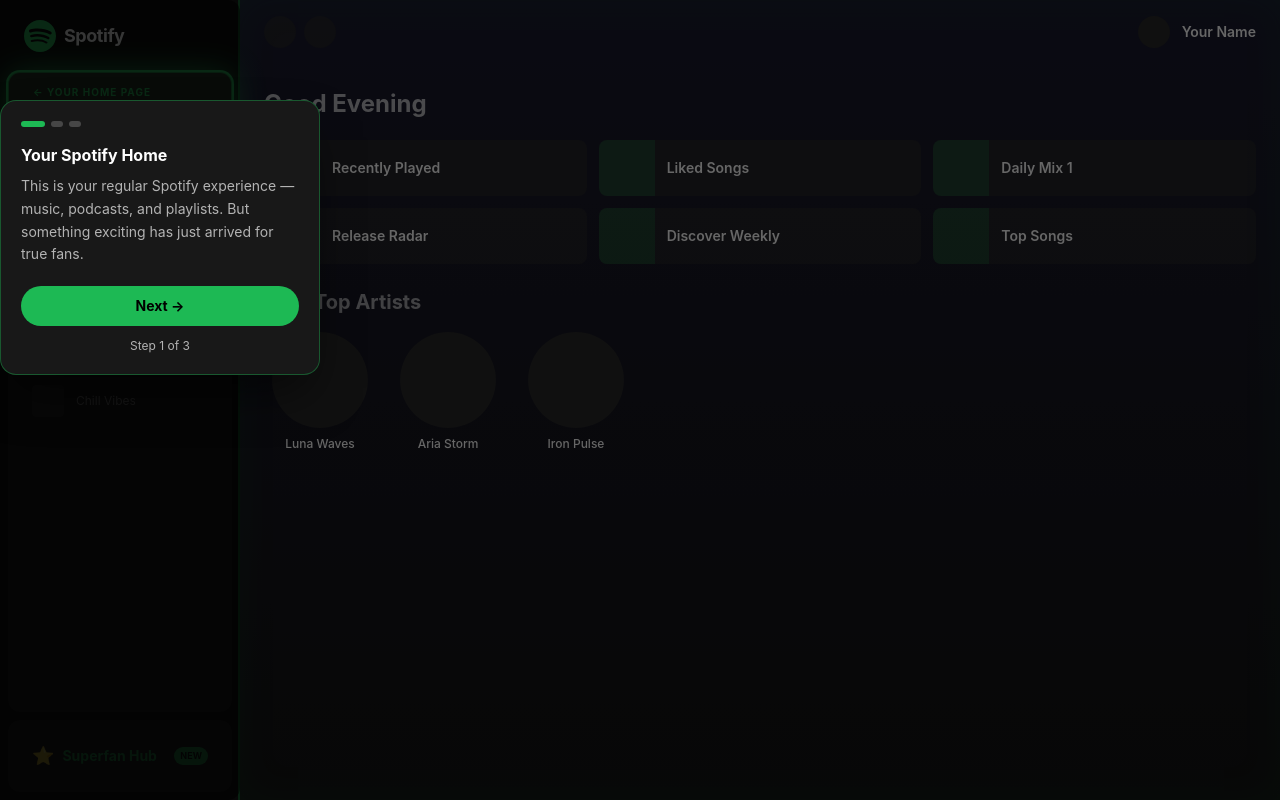
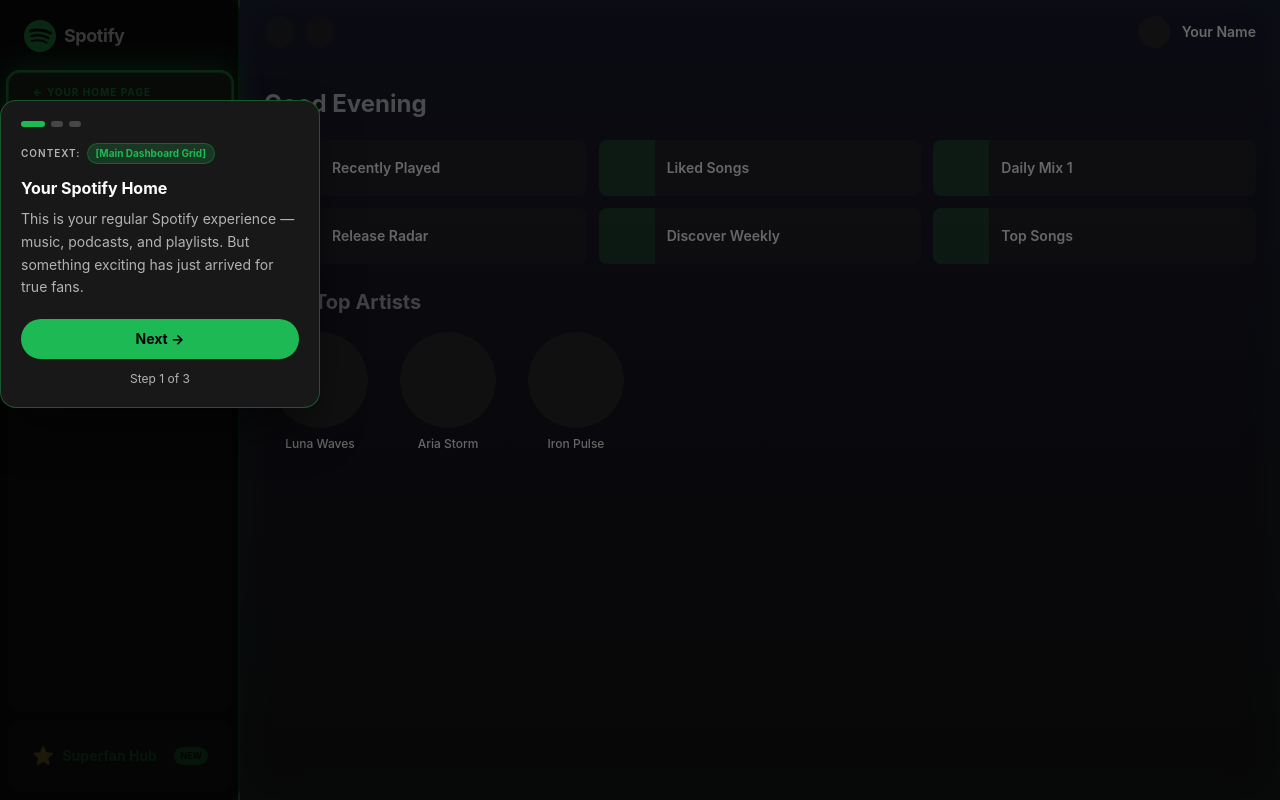
Before and after one commit to metatataua/spotify-superfan, a Next.js app: page / in a window 1280 px wide. Both pictures are taken after a click on the button "Start Tour →". Built offline with nearby package versions, Linux system fonts and the light colour scheme.

Commit message:
Enhance onboarding steps with context information
Added context property to TourStep and updated onboarding steps to include context information.

```diff
--- a/components/Onboarding.tsx
+++ b/components/Onboarding.tsx
@@ -10,6 +10,7 @@
   title: string;
   description: string;
   cta: string;
+  context: string; /* shown as a highlighted chip on mobile so users know what's being pointed at */
 };
 
 const TOUR: TourStep[] = [
@@ -19,6 +20,7 @@
     description:
       "This is your regular Spotify experience — music, podcasts, and playlists. But something exciting has just arrived for true fans.",
     cta: "Next →",
+    context: "Main Dashboard Grid",
   },
   {
     highlight: "sidebar",
@@ -26,6 +28,7 @@
     description:
       "Your sidebar gives you quick access to everything you love on Spotify. We have added a brand-new destination right inside it.",
     cta: "Next →",
+    context: "Sidebar Navigation Menu",
   },
   {
     highlight: "superfan",
@@ -33,6 +36,7 @@
     description:
       "A dedicated space where you connect directly with your favorite artists — exclusive content, polls, early tickets, and more.",
     cta: "Go to Superfan Hub →",
+    context: "Superfan Hub — New Nav Link",
   },
 ];
 
@@ -74,8 +78,8 @@
 /* ─────────────── Welcome Modal ─────────────── */
 function WelcomeModal({ onNext }: { onNext: () => void }) {
   return (
-    <div className="fixed inset-0 flex items-center justify-center p-4 z-20">
-      <div className="bg-[#181818] rounded-2xl p-6 sm:p-8 max-w-md w-full animate-pop-in border border-white/10 shadow-2xl mx-4">
+    <div className="fixed top-1/2 left-1/2 -translate-x-1/2 -translate-y-1/2 z-20 w-full max-w-md px-4">
+      <div className="bg-[#181818] rounded-2xl p-6 sm:p-8 w-full animate-pop-in border border-white/10 shadow-2xl">
         <div className="text-center mb-6">
           <div className="w-16 h-16 bg-[#1DB954] rounded-full flex items-center justify-center mx-auto mb-4 shadow-lg shadow-green-500/30">
             <SpotifyIcon className="w-9 h-9 text-black" />
@@ -152,6 +156,13 @@
           ))}
         </div>
 
+        {/* Context indicator — always visible, essential on mobile where shell is hidden */}
+        <div className="flex items-center gap-1.5 mb-3">
+          <span className="text-[10px] text-[#B3B3B3] uppercase tracking-widest font-semibold">Context:</span>
+          <span className="text-[10px] font-bold px-2 py-0.5 rounded-full bg-[#1DB954]/20 text-[#1DB954] border border-[#1DB954]/30">
+            [{step.context}]
+          </span>
+        </div>
         <h3 className="text-white font-bold text-base mb-2">{step.title}</h3>
         <p className="text-[#B3B3B3] text-sm leading-relaxed mb-5">{step.description}</p>
 
```
